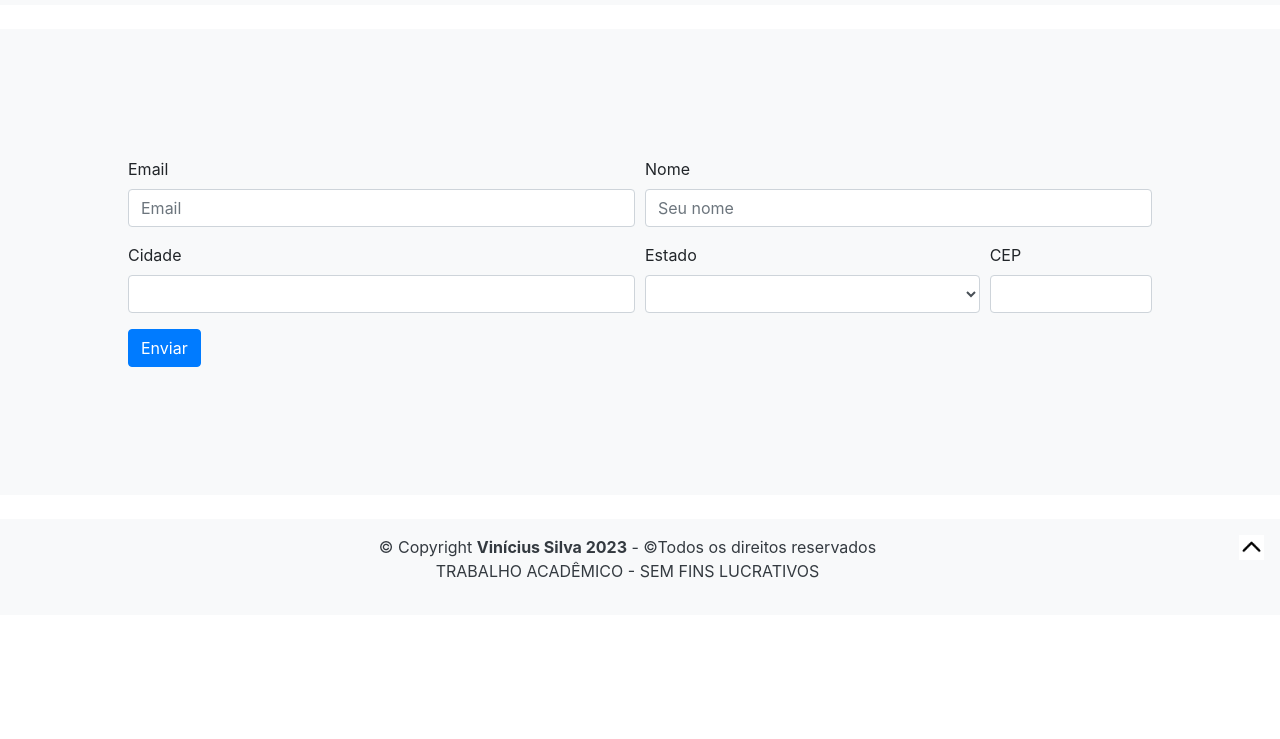
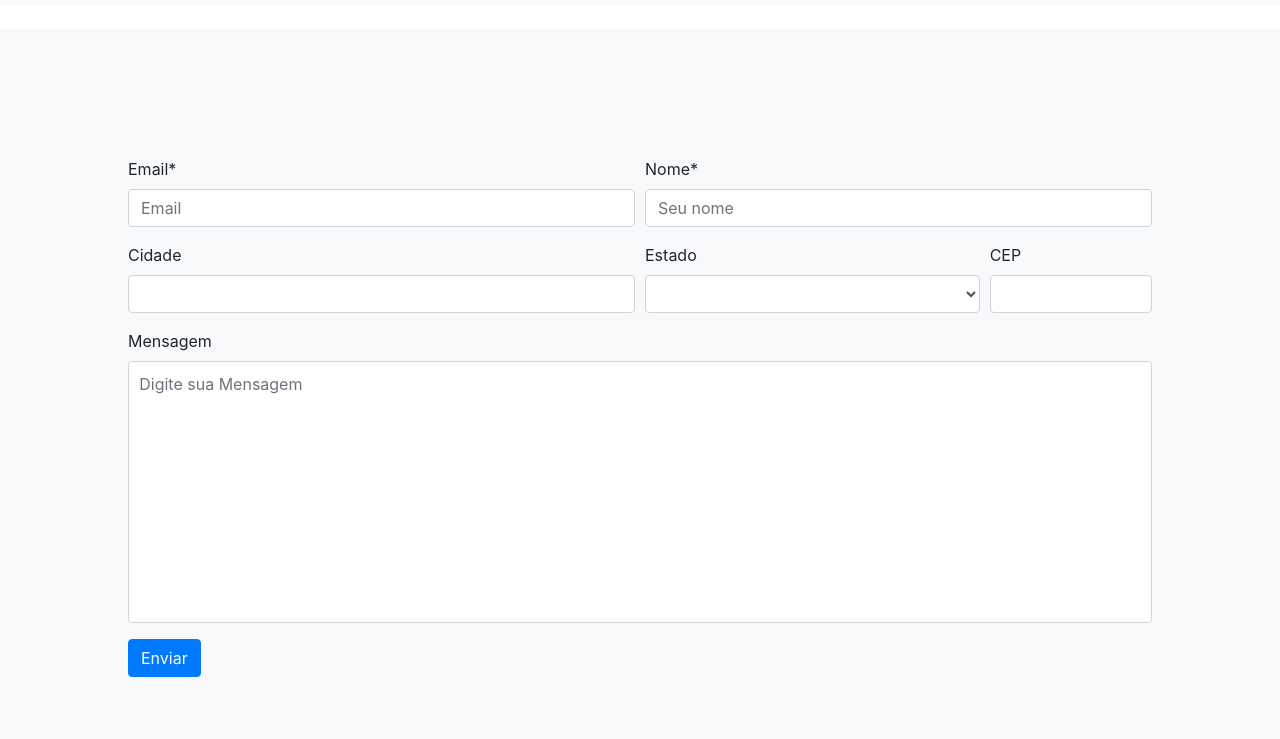
Before and after one commit to vinicius-rodri-silva/dt_strange, a plain HTML site: page contato.html in a window 1280 px wide. Shown: the part 61-800 px from the top of the page. Drawn offline with nearby package versions, Linux system fonts and the light colour scheme.

Commit message:
Add files via upload

```diff
--- a/contato.html
+++ b/contato.html
@@ -34,12 +34,12 @@
     <form action="agrad.html" class="bg-light" style="padding: 10%; ">
       <div class="form-row">
         <div class="form-group col-md-6">
-          <label for="inputEmail4">Email</label>
-          <input name="email" type="email" class="form-control" id="inputEmail4" placeholder="Email">
+          <label for="inputEmail4">Email*</label>
+          <input name="email" type="email" class="form-control" required id="inputEmail4" placeholder="Email">
         </div>
         <div class="form-group col-md-6">
-          <label for="inputEmail4">Nome</label>
-          <input type="text" name="nome" class="form-control" id="inputEmail4" placeholder="Seu nome">
+          <label >Nome*</label>
+          <input type="text" name="nome" class="form-control" required placeholder="Seu nome">
         </div>
       </div>
       <div class="form-row">
@@ -86,6 +86,12 @@
           <input type="number" class="form-control" id="inputCEP">
         </div>
       </div>
+      <div class="form-row">
+        <div class="form-group col-md-12">
+          <label>Mensagem</label>
+          <textarea name="textarea" cols="30" rows="10" placeholder="Digite sua Mensagem" class="form-control" style="padding: 1%; resize: none;"></textarea>
+        </div>
+      </div>
       <button type="submit" id="botao" class="btn btn-primary">Enviar</button>
     </form>
     <br>
```
Also changed, not shown: galeria.html (+6 -6 lines), index.html (+3 -3 lines), agrad.html (line endings or trailing spaces), imgs/logo.png (added), sobre.html (line endings or trailing spaces).
